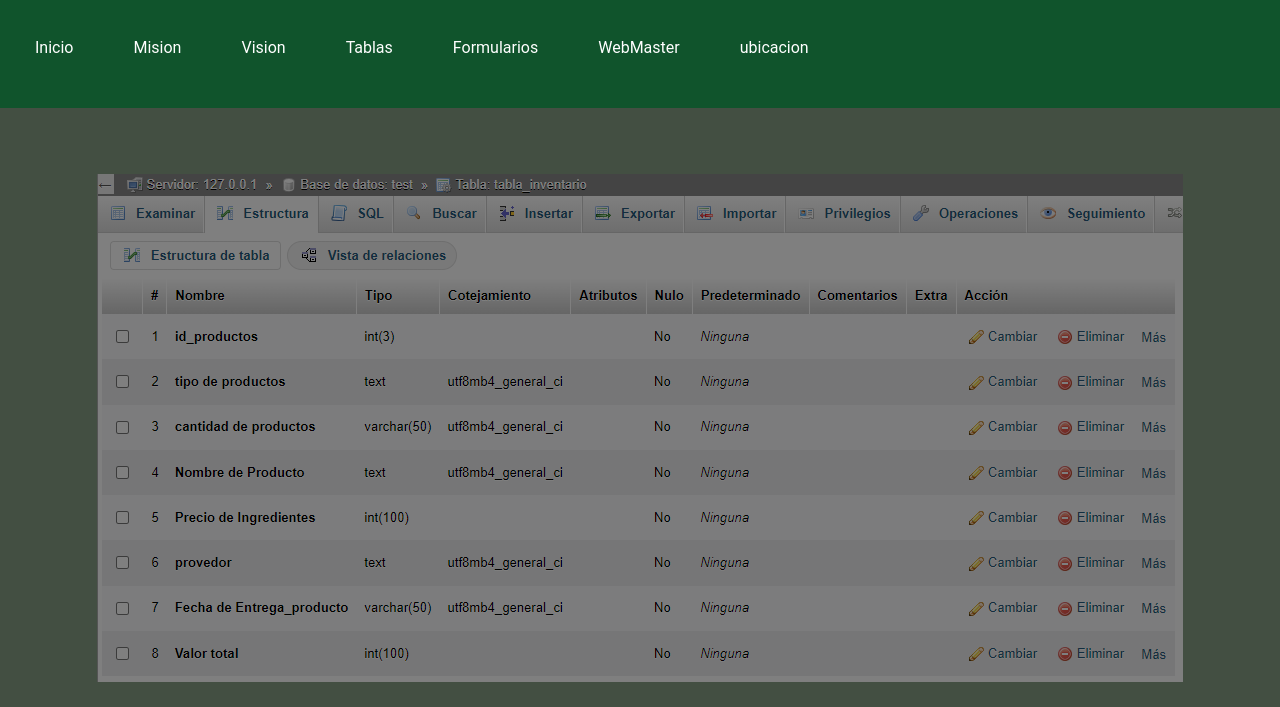
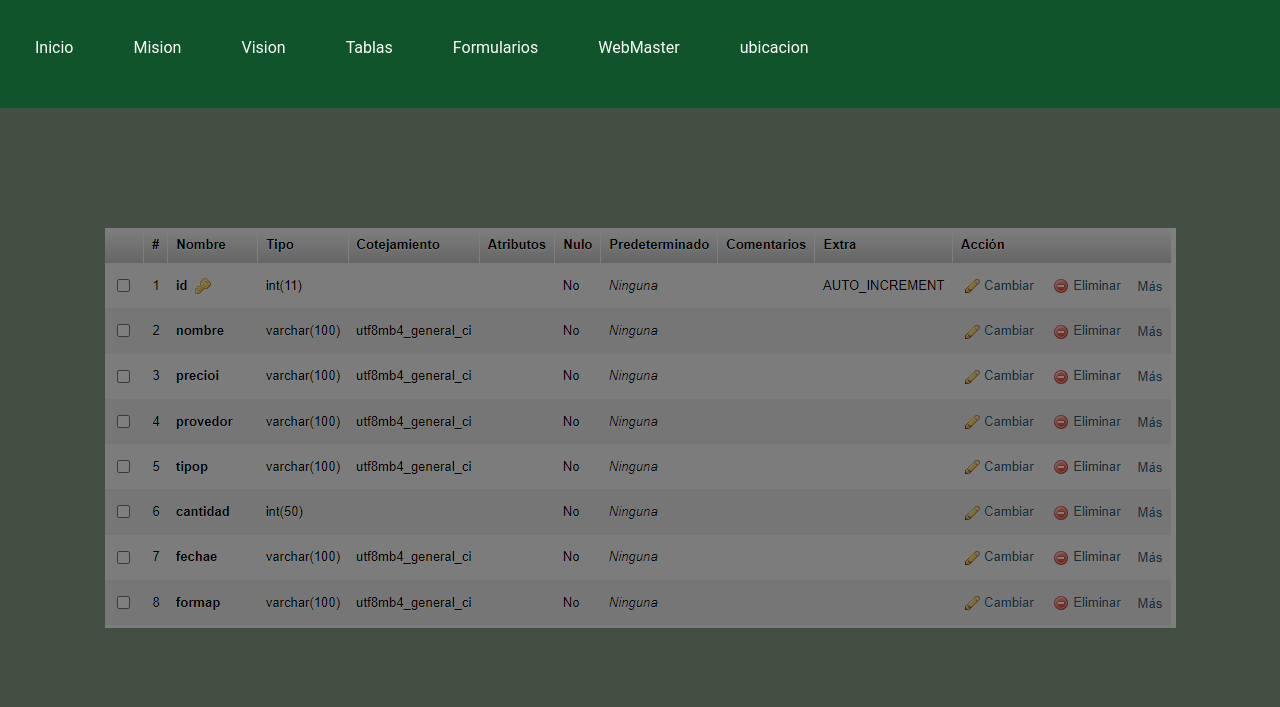
Before and after one commit to HectorRezaRamirez18/Pizzeria_Reza, a plain HTML site: page tablaInventario.html in a window 1280 px wide. Shown: the part 93-800 px from the top of the page. Drawn offline with Linux system fonts and the light colour scheme.

Commit message:
Update style.css

```diff
--- a/style.css
+++ b/style.css
@@ -147,7 +147,7 @@ transition: all 300ms ease;
         rgb(0,0,0,0.5),
         rgb(0,0,0,0.5)
     )
-    ,url("imagenes/tabInventario.png");
+    ,url("imagenes/tblin.png");
     background-repeat: no-repeat;
 
     background-position: center center;
```
